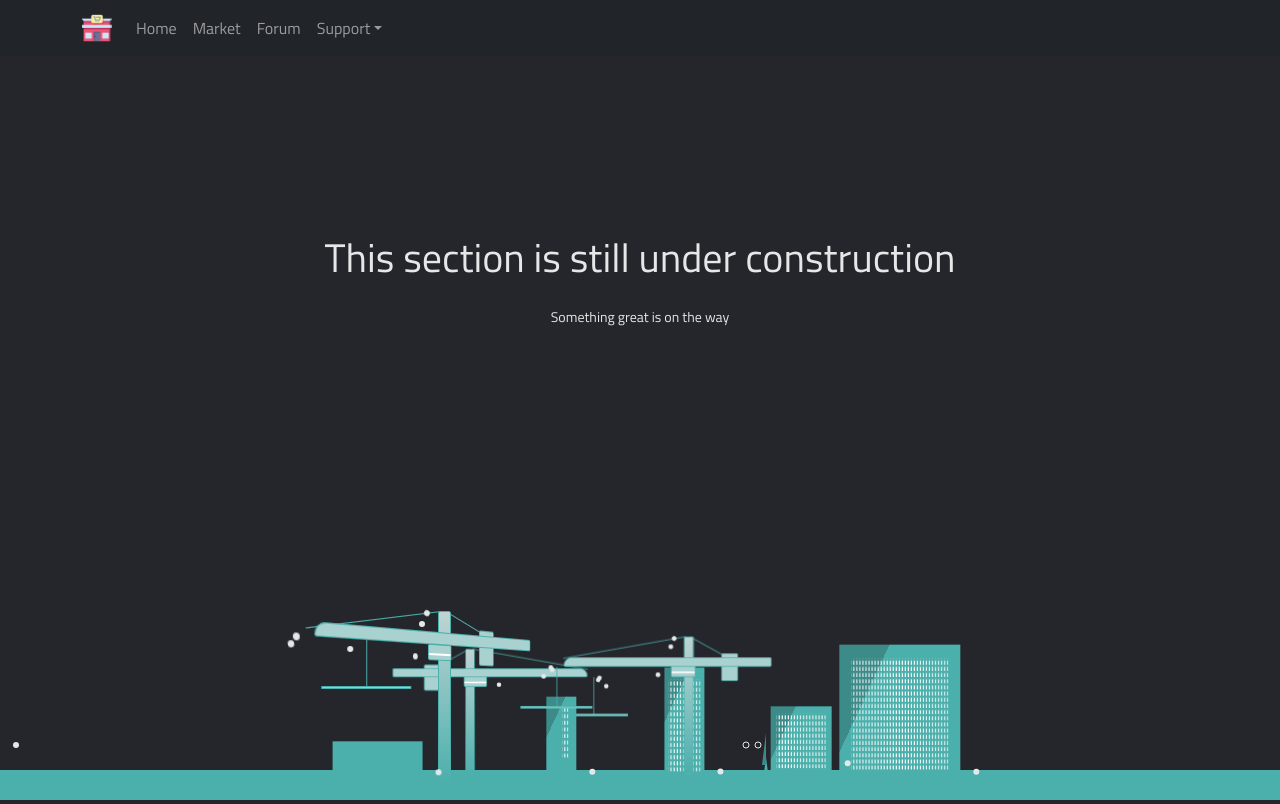
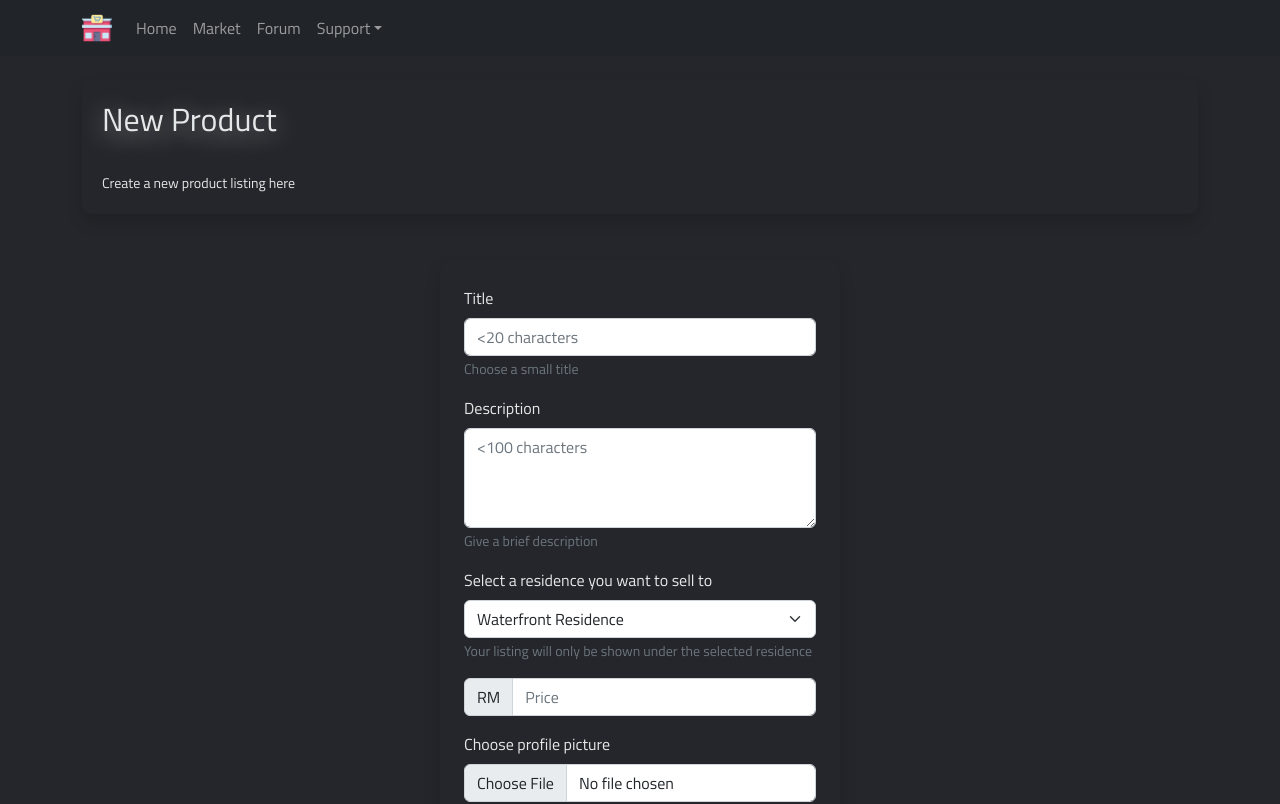
Before and after one commit to adam-husain/community-market, a React (Create React App) app in the folder client/: page /product in a window 1280 px wide. Shown: the top 804 px of the page. Built offline with nearby package versions, Linux system fonts and the light colour scheme.

Commit message:
Updated Product page

```diff
--- a/client/src/App.js
+++ b/client/src/App.js
@@ -12,6 +12,7 @@ import logo from './images/logo.png'
 import Home from './components/home';
 import About from './components/about';
 import Chat from './components/chat';
+import Product from './components/product';
 import Profile from './components/profile';
 import Forum from './components/forum';
 import Help from './components/help';
@@ -67,6 +68,7 @@ function App() {
 				<Route path='/market' element={<Market residences={residences} />}/>
 				<Route path='/profile' element={<Profile />}/>
 				<Route path='/account' element={<Account />}/>
+				<Route path='/product' element={<Product residences={residences}/>}/>
 				<Route path='/help' element={<Help />}/>
 				<Route path='/about' element={<About residences={residences} />}/>
 				<Route path='*' element={<Invalid/>}/>
--- /dev/null
+++ b/client/src/components/product.js
@@ -0,0 +1,87 @@
+import React from 'react';
+import {Button, Container, Form, InputGroup} from "react-bootstrap";
+
+function Product({residences}) {
+
+	const formStyle = {
+		borderRadius: '10px',
+		display: 'block',
+		margin: 'auto',
+		maxWidth: '400px',
+	}
+
+	const previewStyle = {
+		borderRadius: '10px',
+		maxWidth: '200px',
+		maxHeight: '200px',
+		margin: '20px auto',
+		display: 'block'
+	}
+	const DefaultImage = 'https://myresidence.shop/img/products/default.jpeg';
+
+	return (
+		<Container>
+			<div className='custom-header shadow'>
+				<h2>New Product</h2><br/>
+				<small>Create a new product listing here</small>
+			</div>
+
+			<Form style={formStyle} className='my-5 p-4 shadow'>
+				<Form.Group className="mb-3">
+					<Form.Label>Title</Form.Label>
+					<Form.Control type="text" placeholder="<20 characters" required/>
+					<Form.Text className="text-muted">
+						Choose a small title
+					</Form.Text>
+				</Form.Group>
+
+				<Form.Group className="mb-3">
+					<Form.Label>Description</Form.Label>
+					<Form.Control
+						as="textarea"
+						placeholder="<100 characters"
+						style={{ height: '100px' }}
+						required
+					/>
+					<Form.Text className="text-muted">
+						Give a brief description
+					</Form.Text>
+				</Form.Group>
+
+				<Form.Group className="mb-3">
+					<Form.Label name='pronouns'>Select a residence you want to sell to</Form.Label>
+					<Form.Select name='pronouns' defaultValue={0}>
+						{
+							Object.entries(residences).map(([k, r]) => {
+								if (r.enabled === 0) return ''
+								return (
+									<option value={r.id}>{r.fullName}</option>
+								)
+							})
+						}
+					</Form.Select>
+					<Form.Text className="text-muted">
+						Your listing will only be shown under the selected residence
+					</Form.Text>
+				</Form.Group>
+
+				<InputGroup className="mb-3">
+					<InputGroup.Text>RM</InputGroup.Text>
+					<Form.Control placeholder="Price" required/>
+				</InputGroup>
+
+				<Form.Group className="mb-5">
+					<Form.Label>Choose profile picture</Form.Label>
+					<Form.Control type="file"/>
+					<img style={previewStyle} src={DefaultImage} alt='Profile picture preview'/>
+				</Form.Group>
+
+				<Button variant="secondary" type="submit">
+					Submit
+				</Button>
+			</Form>
+		</Container>
+	)
+}
+
+export default Product;
--- a/client/src/components/profile.js
+++ b/client/src/components/profile.js
@@ -87,7 +87,11 @@ function Profile() {
 	}
 
 	const editProfile = () => {
-		navigate('/account')
+		navigate('/account');
+	}
+
+	const editProduct = () => {
+		navigate('/product');
 	}
 
 	return (
@@ -105,7 +109,7 @@ function Profile() {
 					<FontAwesomeIcon icon={solid("user")} size={"2xl"}/>
 					<div style={mainButtonText}>Edit<br/>Profile</div>
 				</Button>
-				<Button variant={"outline-light"} style={mainButtonStyle} onClick={editProfile}>
+				<Button variant={"outline-light"} style={mainButtonStyle} onClick={editProduct}>
 					<FontAwesomeIcon icon={solid("shopping-bag")} size={"2xl"}/>
 					<div style={mainButtonText}>New<br/>Product</div>
 				</Button>
```
